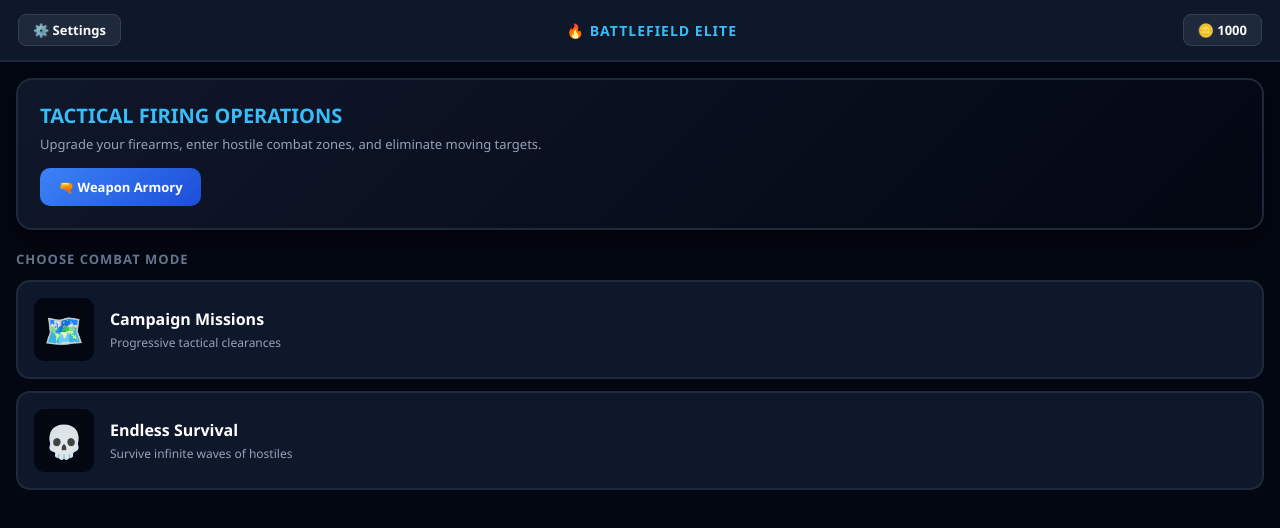
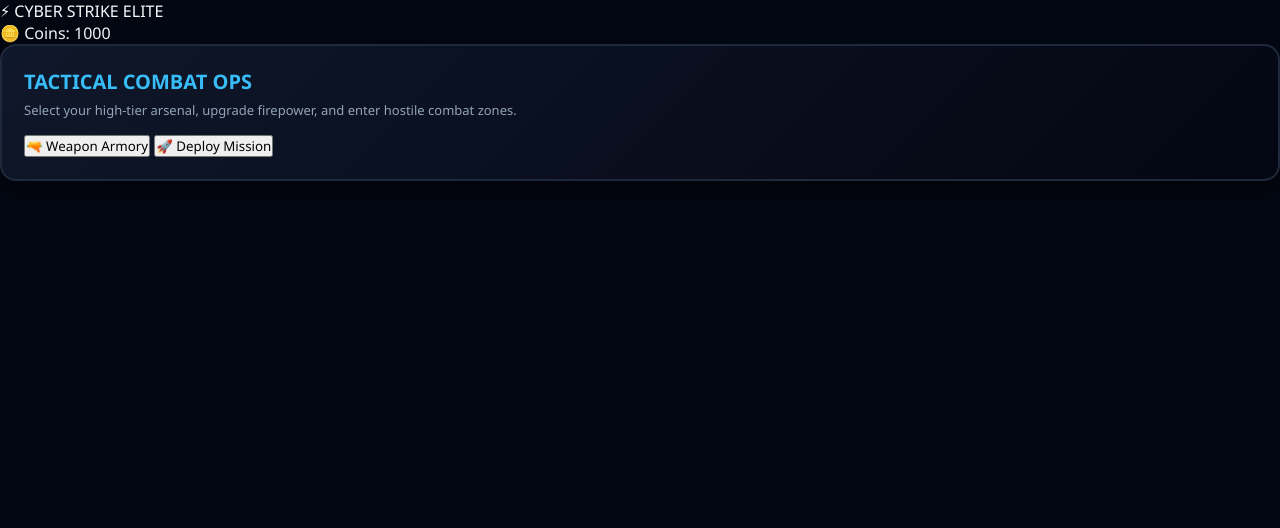
Before and after one commit to samitalukder889-creator/Gun-Empire-, a plain HTML site: page index.html in a window 1280 px wide. Drawn offline with Linux system fonts and the light colour scheme.

Commit message:
Update index.html

```diff
--- a/index.html
+++ b/index.html
@@ -3,141 +3,72 @@
 <head>
     <meta charset="UTF-8">
     <meta name="viewport" content="width=device-width, initial-scale=1.0, maximum-scale=1.0, user-scalable=no">
-    <title>Cyber Shooter Pro Elite</title>
+    <title>Cyber Strike Elite</title>
     <link rel="stylesheet" href="style.css">
 </head>
 <body>
-    <!-- Splash Screen -->
-    <div id="splash-screen" class="screen active">
-        <div class="splash-box">
-            <div class="app-logo-icon">⚡</div>
-            <h1 class="logo-text">CYBER <span class="c1">SHOOTER PRO</span></h1>
-            <div class="badge-sub">TACTICAL COMBAT OPS</div>
-            <div class="load-track"><div id="load-progress"></div></div>
-            <p id="load-text">Loading Combat Engine... 0%</p>
-        </div>
-    </div>
-
-    <!-- Main Hub Dashboard -->
-    <div id="hub-screen" class="screen">
-        <header class="app-header">
-            <div class="header-pill">⚙️ Settings</div>
-            <div class="pro-title">🔥 BATTLEFIELD ELITE</div>
-            <div class="header-pill">🪙 <span id="user-coins">1000</span></div>
+    <!-- LOBBY SCREEN -->
+    <div id="lobby-screen" class="screen active">
+        <header class="top-bar">
+            <div class="brand">⚡ CYBER STRIKE ELITE</div>
+            <div class="currency-hub">🪙 Coins: <span id="lobby-coins">1000</span></div>
         </header>
-
-        <div class="dashboard-body">
+        <div class="lobby-content">
             <div class="hero-card">
-                <h2>TACTICAL FIRING OPERATIONS</h2>
-                <p>Upgrade your firearms, enter hostile combat zones, and eliminate moving targets.</p>
-                <div class="hero-btn-row">
-                    <button class="action-main-btn shop" onclick="openArmoryModal()">🔫 Weapon Armory</button>
-                </div>
-            </div>
-
-            <div class="section-box">
-                <h3>CHOOSE COMBAT MODE</h3>
-                <div class="mode-grid">
-                    <div class="mode-tile" onclick="selectMode('Campaign')">
-                        <span class="m-emoji">🗺️</span>
-                        <div>
-                            <h4>Campaign Missions</h4>
-                            <p>Progressive tactical clearances</p>
-                        </div>
-                    </div>
-                    <div class="mode-tile" onclick="selectMode('Survival')">
-                        <span class="m-emoji">💀</span>
-                        <div>
-                            <h4>Endless Survival</h4>
-                            <p>Survive infinite waves of hostiles</p>
-                        </div>
-                    </div>
+                <h2>TACTICAL COMBAT OPS</h2>
+                <p>Select your high-tier arsenal, upgrade firepower, and enter hostile combat zones.</p>
+                <div class="btn-group">
+                    <button class="primary-btn" onclick="openArmory()">🔫 Weapon Armory</button>
+                    <button class="start-btn" onclick="startMission()">🚀 Deploy Mission</button>
                 </div>
             </div>
         </div>
     </div>
 
-    <!-- World Selection Screen -->
-    <div id="world-screen" class="screen">
-        <header class="app-header">
-            <button class="back-btn" onclick="goHome()">⬅ Menu</button>
-            <h2 id="mode-header-title">Select Operational Zone</h2>
-            <div style="width:60px;"></div>
-        </header>
-
-        <div class="worlds-container">
-            <div class="world-card" onclick="launchGame('Urban Safehouse', '#0f172a', '#1e293b')">
-                <div class="world-thumb house">🏠</div>
-                <div class="world-desc">
-                    <h3>Zone 1: Urban Safehouse</h3>
-                    <p>Close quarters combat inside restricted facility rooms.</p>
+    <!-- ARMORY MODAL / SHOP -->
+    <div id="armory-modal" class="modal">
+        <div class="modal-box">
+            <h2>WEAPON ARMORY</h2>
+            <p>Purchase or equip advanced combat firearms.</p>
+            <div class="gun-grid">
+                <div class="gun-card" onclick="selectWeapon('M4A1 Assault', 50, 30, 0)">
+                    <div>
+                        <h3>M4A1 Assault</h3>
+                        <p>Damage: 50 | Ammo: 30</p>
+                    </div>
+                    <span class="status-tag equipped" id="tag-m4a1">Equipped</span>
+                </div>
+                <div class="gun-card" onclick="selectWeapon('Vector SMG', 35, 45, 200)">
+                    <div>
+                        <h3>Vector SMG</h3>
+                        <p>Damage: 35 | Ammo: 45</p>
+                    </div>
+                    <span class="status-tag" id="tag-vector">Cost: 200 🪙</span>
+                </div>
+                <div class="gun-card" onclick="selectWeapon('AWM Sniper', 100, 10, 500)">
+                    <div>
+                        <h3>AWM Sniper</h3>
+                        <p>Damage: 100 | Ammo: 10</p>
+                    </div>
+                    <span class="status-tag" id="tag-awm">Cost: 500 🪙</span>
                 </div>
             </div>
-            <div class="world-card" onclick="launchGame('Desert Badlands', '#451a03', '#78350f')">
-                <div class="world-thumb desert">🏜️</div>
-                <div class="world-desc">
-                    <h3>Zone 2: Desert Badlands</h3>
-                    <p>Wide open tactical terrain with extreme hostile movement.</p>
-                </div>
-            </div>
-            <div class="world-card" onclick="launchGame('Cyber Matrix City', '#3b0764', '#581c87')">
-                <div class="world-thumb city">🌆</div>
-                <div class="world-desc">
-                    <h3>Zone 3: Cyber Matrix City</h3>
-                    <p>Neon-lit futuristic ruins overrun by elite rogue units.</p>
-                </div>
-            </div>
+            <button class="close-btn" onclick="closeArmory()">Back to Lobby</button>
         </div>
     </div>
 
-    <!-- Active Gameplay Arena -->
-    <div id="play-screen" class="screen">
+    <!-- GAMEPLAY SCREEN -->
+    <div id="game-screen" class="screen">
         <div class="game-hud">
-            <div class="hud-box">❤️ HP: <span id="hp-val">100</span></div>
-            <div class="hud-box">🎯 Score: <span id="score-val">0</span></div>
-            <div class="hud-box">🏆 Level: <span id="lvl-val">1</span></div>
-            <button class="quit-btn" onclick="goHome()">❌ Exit</button>
+            <div class="hud-item">❤️ HP: <span id="hp-val">100</span></div>
+            <div class="hud-item">🎯 Score: <span id="score-val">0</span></div>
+            <div class="hud-item">🔫 <span id="current-gun-name">M4A1 Assault</span></div>
+            <button class="exit-match-btn" onclick="returnToLobby()">✕ Retreat</button>
         </div>
 
-        <div id="battlefield" onclick="shootWeapon(event)">
+        <div id="battlefield" onclick="fireWeapon(event)">
             <div class="crosshair">🎯</div>
-            <div id="zone-indicator">Zone: Training Ground</div>
-        </div>
-
-        <!-- Modern Firing Control Bar -->
-        <div class="game-footer-ctrl">
-            <button class="ctrl-action-btn reload" onclick="reloadAmmo()">
-                <span>🔄</span> RELOAD <small id="ammo-txt">30/30</small>
-            </button>
-            <div class="weapon-status-hub">
-                <span id="active-gun-name">🔫 M4A1 Assault</span>
-            </div>
-            <button class="ctrl-action-btn fire-special" onclick="throwGrenade()">
-                <span>💣</span> AIR STRIKE
-            </button>
-        </div>
-    </div>
-
-    <!-- Weapon Armory Modal -->
-    <div id="armory-modal" class="modal-screen">
-        <div class="modal-content">
-            <h2>WEAPON ARMORY</h2>
-            <p>Select or purchase high-tier firearms for better combat efficiency.</p>
-            <div class="gun-list">
-                <div class="gun-item" onclick="equipWeapon('M4A1 Assault', 50, '30/30')">
-                    <span>🔫 M4A1 Assault</span>
-                    <span class="gun-tag equipped">Equipped</span>
-                </div>
-                <div class="gun-item" onclick="equipWeapon('Tactical Shotgun', 100, '8/8')">
-                    <span>💥 Tactical Shotgun</span>
-                    <span class="gun-tag">Ready</span>
-                </div>
-                <div class="gun-item" onclick="equipWeapon('Sniper AWM Pro', 200, '5/5')">
-                    <span>🎯 Sniper AWM Pro</span>
-                    <span class="gun-tag">Ready</span>
-                </div>
-            </div>
-            <button class="close-modal-btn" onclick="closeArmoryModal()">Back to Menu</button>
+            <div class="ammo-display">AMMO: <span id="ammo-val">30</span>/<span id="max-ammo-val">30</span></div>
         </div>
     </div>
 
```
